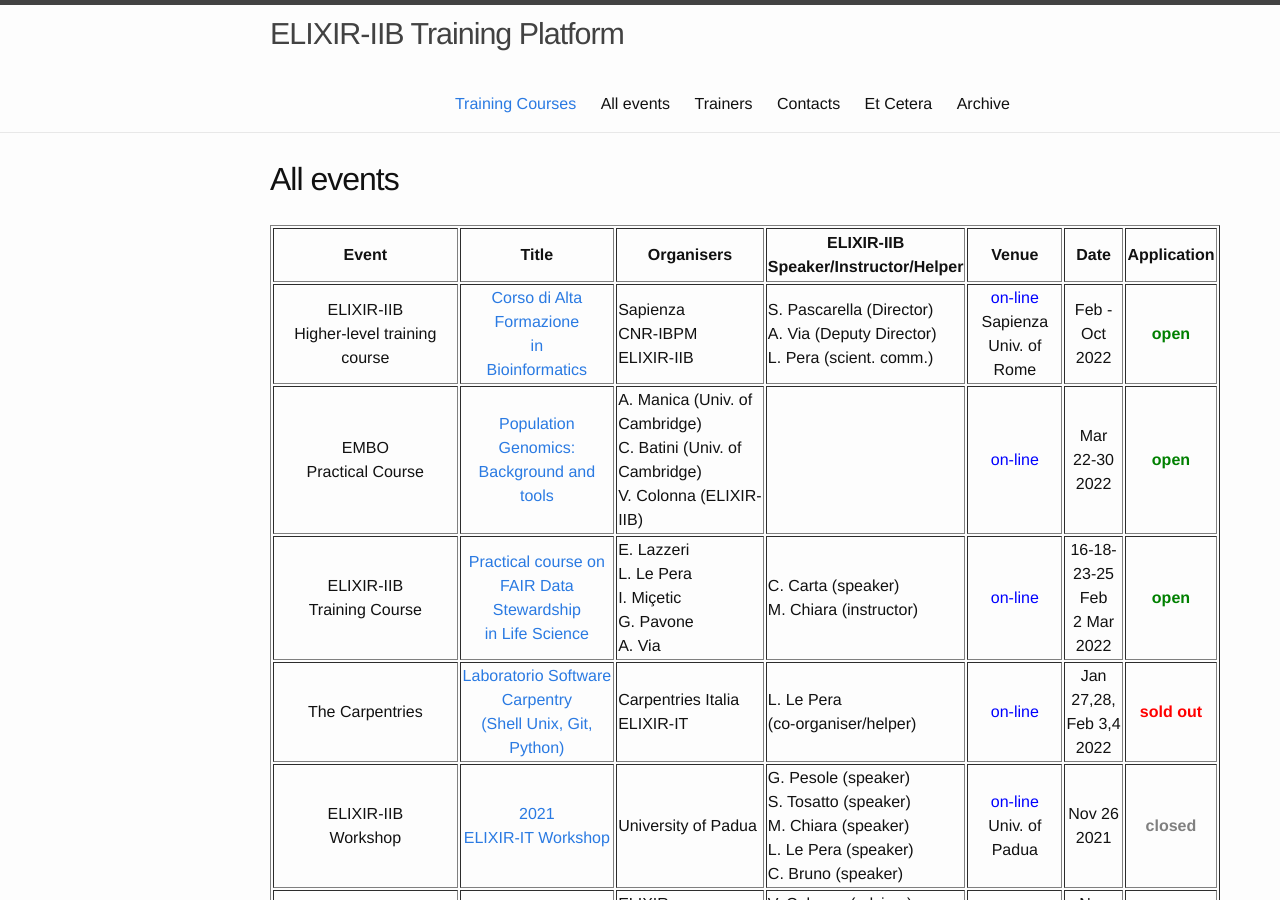
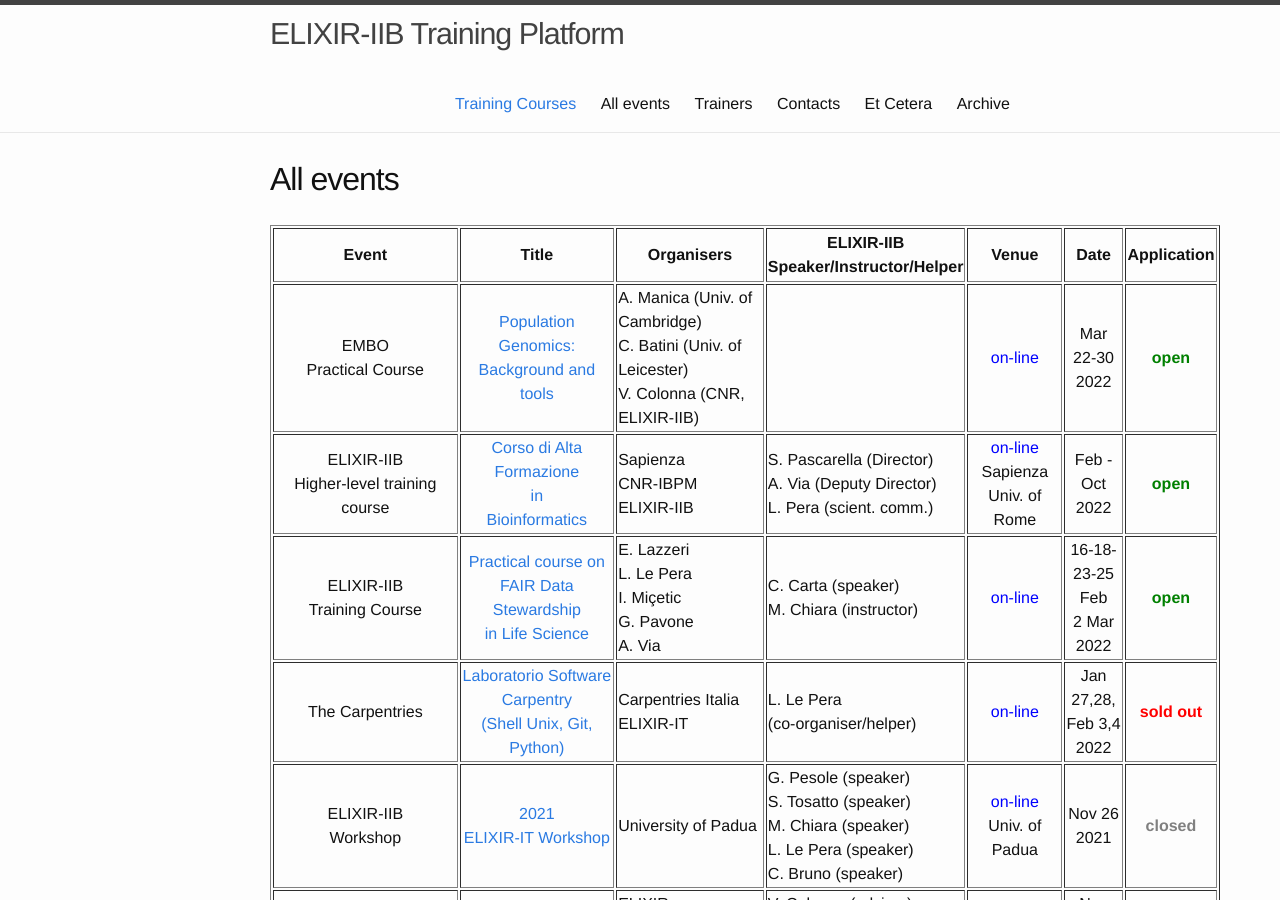
Before and after one commit to ELIXIR-IIB-training/website, a Jekyll site: the page built from _pages/01-all_events.md, in a window 1280 px wide and 900 px high. Built offline with Jekyll 4.4.1, drawn with Linux system fonts in a browser that asks for light colours; part of the change alters nothing that is shown.

Commit message:
Change event order, update affiliations

```diff
--- a/_pages/01-all_events.md
+++ b/_pages/01-all_events.md
@@ -15,6 +15,15 @@ permalink: /all_events/
    <td height="50" width="90" align="center"><b>Application</b></td>
 </tr>
 <tr>
+   <td height="50" align="center">EMBO<br>Practical Course</td>
+   <td height="50" width="220" align="center"><a href="https://elixir-iib-training.github.io/website/2022/03/22/population-genomics-online.html">Population Genomics: Background and tools</a></td>
+   <td height="50" width="150">A. Manica (Univ. of Cambridge)<br>C. Batini (Univ. of Leicester)<br>V. Colonna (CNR, ELIXIR-IIB)</td>
+   <td height="50" width="150"></td>
+   <td height="50" align="center"><font color="blue">on-line</font></td>
+   <td height="50" width="75" align="center">Mar<br>22-30<br>2022</td>
+   <td height="50" align="center"><font color="green"><b>open</b></font></td>
+</tr>
+<tr>
 <td height="50" align="center">ELIXIR-IIB<br>Higher-level training course</td>
    <td height="50" width="220" align="center"><a href="https://sites.google.com/uniroma1.it/altaformazione-bioinformatica">Corso di Alta Formazione<br>in<br>Bioinformatics</a></td>
    <td height="50" width="150">Sapienza<br>CNR-IBPM<br>ELIXIR-IIB</td>
@@ -23,15 +32,7 @@ permalink: /all_events/
    <td height="50" width="75" align="center">Feb - Oct<br>2022</td>
    <td height="50" align="center"><font color="green"><b>open</b></font></td>
 </tr>
-<tr>
-   <td height="50" align="center">EMBO<br>Practical Course</td>
-   <td height="50" width="220" align="center"><a href="https://elixir-iib-training.github.io/website/2022/03/22/population-genomics-online.html">Population Genomics: Background and tools</a></td>
-   <td height="50" width="150">A. Manica (Univ. of Cambridge)<br>C. Batini (Univ. of Cambridge)<br>V. Colonna (ELIXIR-IIB)</td>
-   <td height="50" width="150"></td>
-   <td height="50" align="center"><font color="blue">on-line</font></td>
-   <td height="50" width="75" align="center">Mar<br>22-30<br>2022</td>
-   <td height="50" align="center"><font color="green"><b>open</b></font></td>
-</tr>
+
 <tr>
    <td height="50" align="center">ELIXIR-IIB<br>Training Course</td>
    <td height="50" width="220" align="center"><a href="https://elixir-iib-training.github.io/website/2022/02/16/FAIR_Data_Stewardship-online.html">Practical course on<br>FAIR Data Stewardship<br>in Life Science</a></td>
```
